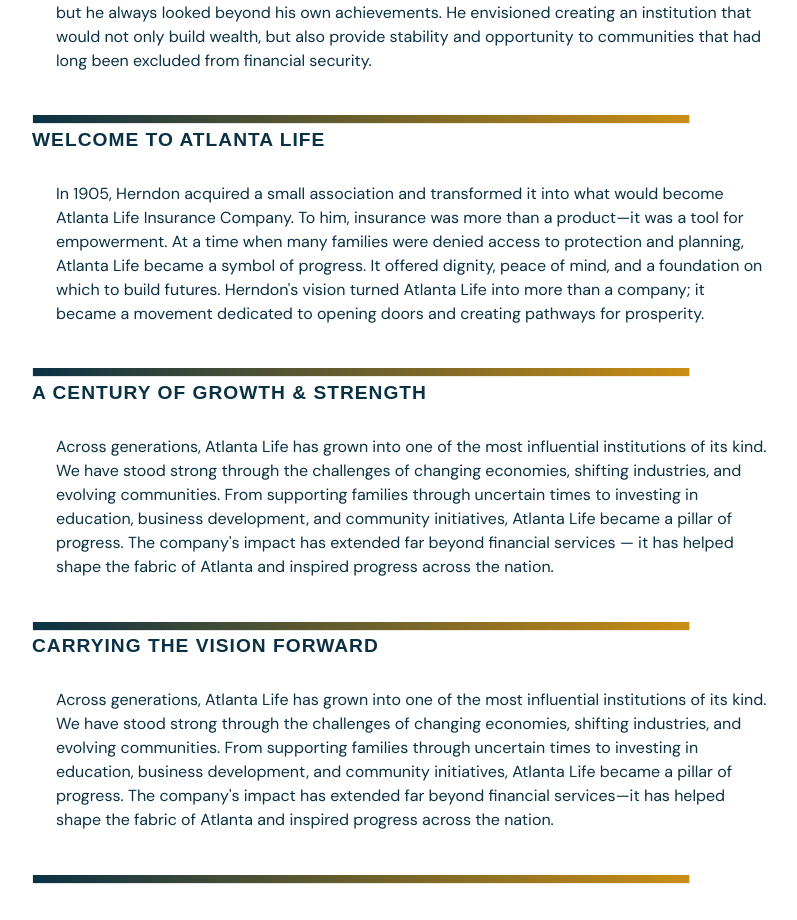
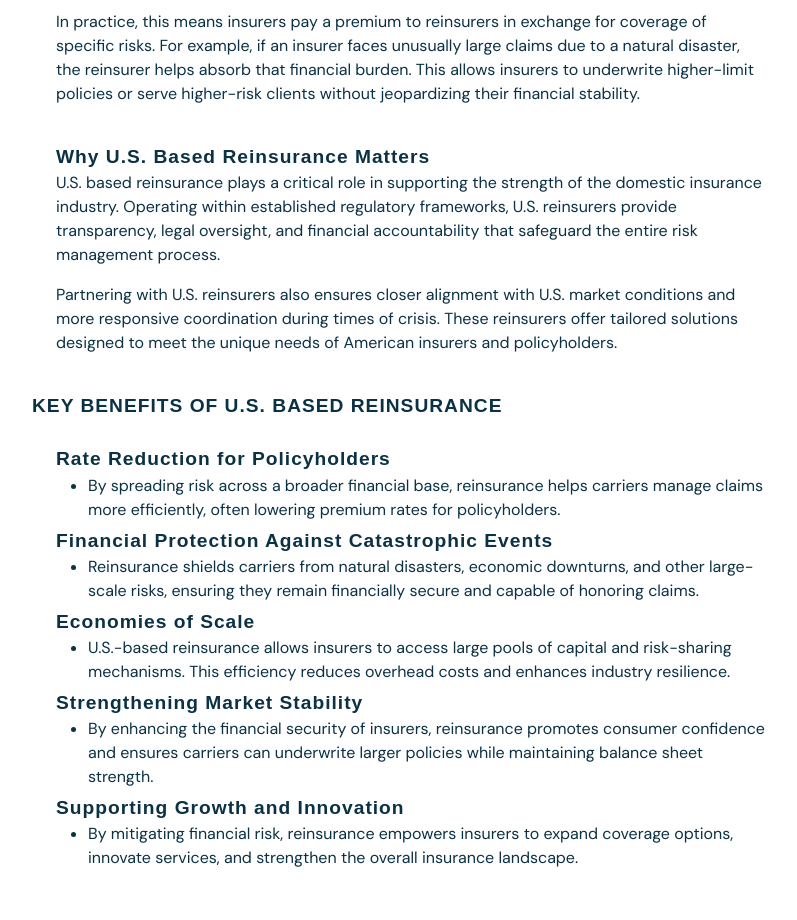
Before and after one commit to Tech-Pangolin/ALICapp, a React (Vite) app: page /solutions/what-is-reinsurance in a window 1280 px wide. Shown: the part 730-1650 px from the top of the page, without its empty margins (50-847 px from the left). Built offline with nearby package versions, Linux system fonts and the light colour scheme; a web font is replaced by a local one.

Commit message:
Reinsurance page

```diff
--- a/src/css/base.css
+++ b/src/css/base.css
@@ -74,7 +74,12 @@
     letter-spacing: 1px;
     margin-bottom: unset;
 } */
-
+.sub-header{
+    text-transform: none;
+}
+.p-text-group{
+    margin-bottom:1em;
+}
 .std-bottom-space {
     margin-bottom: 2rem;
 }
--- a/src/css/custom.css
+++ b/src/css/custom.css
@@ -265,6 +265,10 @@
   text-align: center;
 }
 
+#what-is-reinsurance ul{
+  margin-bottom:0.5rem;
+}
+
 @media (min-width: 1200px) {
   .executive-leadership-container .middle-col {
     width: 26%;
--- a/src/pages/solutions/reinsurance/Reinsurance.tsx
+++ b/src/pages/solutions/reinsurance/Reinsurance.tsx
@@ -8,47 +8,46 @@
       <Row>
         <Col xs={12} sm={12} md={8} >
           <h4>Reinsurance 101</h4>
-          <h5>test</h5>
-          <p className='ms-4'>The story of Atlanta Life begins with Alonzo Franklin Herndon,
-            a man whose determination and foresight reshaped opportunities for countless others.
-            Rising from modest beginnings, Herndon built a reputation as a successful barber and entrepreneur in Atlanta.
-            His ventures flourished, but he always looked beyond his own achievements.
-            He envisioned creating an institution that would not only build wealth,
-            but also provide stability and opportunity to communities that had long been excluded from financial security.</p>
-          <div className='hr'><img src="/img/about/storyofus/hr.png" alt="Horizontal Rule" className='img-fluid' /></div>
+          <h4 className="ms-4 sub-header mb-1">What is Reinsurance?</h4>
+          <p className='ms-4 p-text-group'>Reinsurance is the process by which insurance companies transfer portions of their risk portfolios to other insurance entities, known as reinsurers. Through formal agreements, reinsurers agree to absorb a share of potential losses, providing carriers with stability and protection.</p>
+          <p className='ms-4 p-text-group'>In practice, this means insurers pay a premium to reinsurers in exchange for coverage of specific risks. For example, if an insurer faces unusually large claims due to a natural disaster, the reinsurer helps absorb that financial burden. This allows insurers to underwrite higher-limit policies or serve higher-risk clients without jeopardizing their financial stability.</p>
+        </Col>
+      </Row>
+      <Row>
+        <Col xs={12} sm={12} md={8} >
+          <h4 className="ms-4 sub-header mt-4 mb-1">Why U.S. Based Reinsurance Matters</h4>
+          <p className='ms-4 p-text-group'>U.S. based reinsurance plays a critical role in supporting the strength of the domestic insurance industry. Operating within established regulatory frameworks, U.S. reinsurers provide transparency, legal oversight, and financial accountability that safeguard the entire risk management process.</p>
+          <p className='ms-4 p-text-group'>Partnering with U.S. reinsurers also ensures closer alignment with U.S. market conditions and more responsive coordination during times of crisis. These reinsurers offer tailored solutions designed to meet the unique needs of American insurers and policyholders.</p>
         </Col>
       </Row>
 
       <Row>
         <Col xs={12} md={8} >
-          <h4>Welcome to Atlanta life</h4>
-          <p className='ms-4'>In 1905, Herndon acquired a small association and transformed it into what would become Atlanta Life Insurance Company. To him, insurance was more than a product—it was a tool for empowerment. At a time when many families were denied access to protection and planning, Atlanta Life became a symbol of progress. It offered dignity, peace of mind, and a foundation on which to build futures.
-            Herndon's vision turned Atlanta Life into more than a company; it became a movement dedicated to opening doors and creating pathways for prosperity.</p>
-          <div className='hr'><img src="/img/about/storyofus/hr.png" alt="Horizontal Rule" className='img-fluid' /></div>
+          <h4 className='mt-4'>Key benefits of u.s. based reinsurance</h4>
+          <h4 className="ms-4 sub-header mb-1">Rate Reduction for Policyholders</h4>
+          <ul className='ms-4'>
+            <li>By spreading risk across a broader financial base, reinsurance helps carriers manage claims more efficiently, often lowering premium rates for policyholders.</li>
+          </ul>
+          <h4 className="ms-4 sub-header mb-1">Financial Protection Against Catastrophic Events</h4>
+          <ul className='ms-4'>
+            <li>Reinsurance shields carriers from natural disasters, economic downturns, and other large-scale risks, ensuring they remain financially secure and capable of honoring claims.</li>
+          </ul>
+          <h4 className="ms-4 sub-header mb-1">Economies of Scale</h4>
+          <ul className='ms-4'>
+            <li>U.S.-based reinsurance allows insurers to access large pools of capital and risk-sharing mechanisms. This efficiency reduces overhead costs and enhances industry resilience.</li>
+          </ul>
+          <h4 className="ms-4 sub-header mb-1">Strengthening Market Stability</h4>
+          <ul className='ms-4'>
+            <li>By enhancing the financial security of insurers, reinsurance promotes consumer confidence and ensures carriers can underwrite larger policies while maintaining balance sheet strength.</li>
+          </ul>
+          <h4 className="ms-4 sub-header mb-1">Supporting Growth and Innovation</h4>
+          <ul className='ms-4'>
+            <li>By mitigating financial risk, reinsurance empowers insurers to expand coverage options, innovate services, and strengthen the overall insurance landscape.</li>
+          </ul>
+          <h4 className="ms-4 sub-header mb-1 mt-5">Atlanta Life's Commitment</h4>
+          <p className="ms-4">For more than a century, Atlanta Life has combined financial strength with a legacy of community advancement. As a U.S.-based, minority-led reinsurer, we deliver more than protection—we create partnerships that build stability, foster innovation, and extend opportunity to the communities our carriers serve.</p>
         </Col>
       </Row>
-
-      <Row>
-        <Col xs={12} md={8} >
-          <h4>A century of growth & Strength</h4>
-          <p className='ms-4'>Across generations, Atlanta Life has grown into one of the most influential institutions of its kind. We have stood strong through the challenges of changing economies, shifting industries, and evolving communities. From supporting families through uncertain times to investing in education, business development, and community initiatives, Atlanta Life became a pillar of progress.
-            The company's impact has extended far beyond financial services — it has helped shape the fabric of Atlanta and inspired progress across the nation.</p>
-          <div className='hr'><img src="/img/about/storyofus/hr.png" alt="Horizontal Rule" className='img-fluid' /></div>
-        </Col>
-      </Row>
-
-      <Row>
-        <Col xs={12} md={8} >
-          <h4>Carrying the vision forward</h4>
-          <p className='ms-4'>Across generations, Atlanta Life has grown into one of the most influential institutions of its kind.
-            We have stood strong through the challenges of changing economies, shifting industries, and evolving communities.
-            From supporting families through uncertain times to investing in education, business development, and community initiatives,
-            Atlanta Life became a pillar of progress.
-            The company's impact has extended far beyond financial services—it has helped shape the fabric of Atlanta and inspired progress across the nation.</p>
-          <div className='hr'><img src="/img/about/storyofus/hr.png" alt="Horizontal Rule" className='img-fluid' /></div>
-        </Col>
-      </Row>
-
     </Container>
   </div>
 );
```
